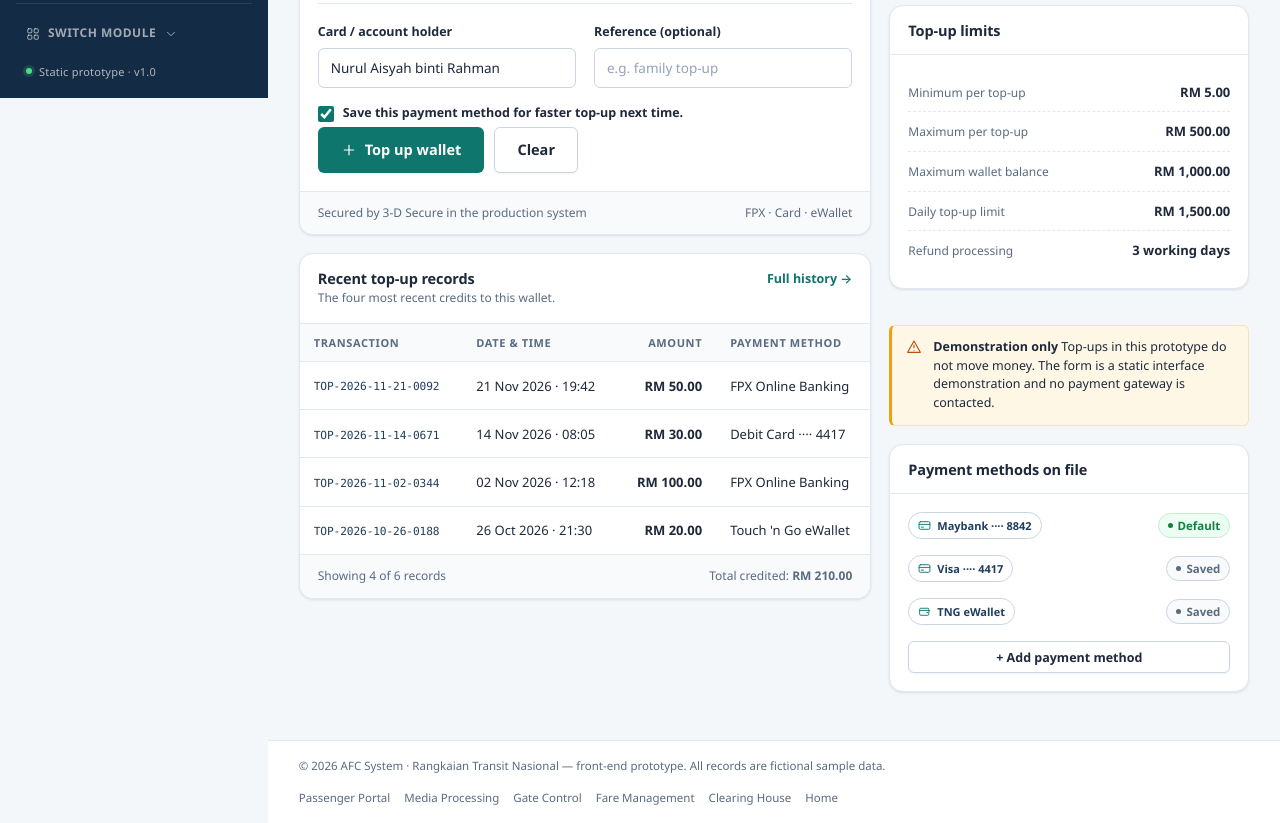
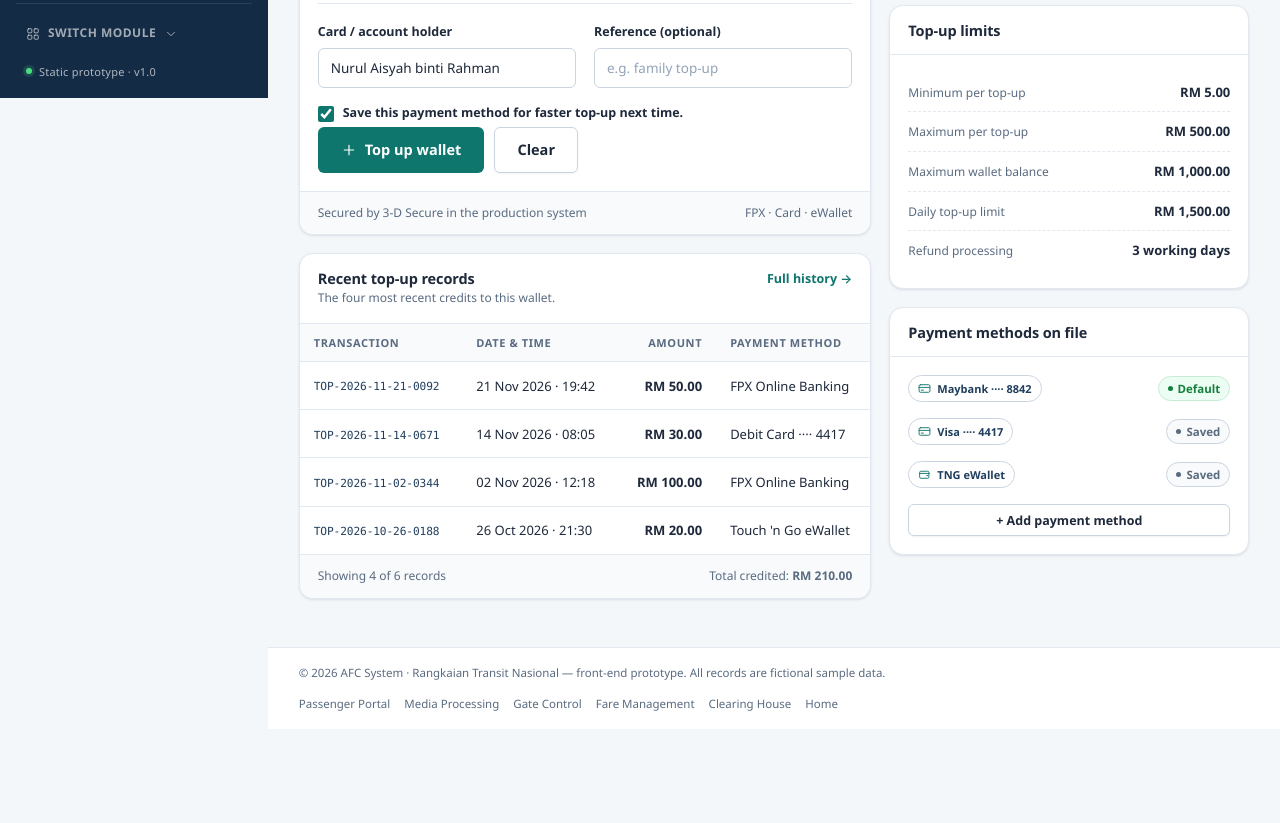
Before and after one commit to aizat40/Source-Code, a plain HTML site: page AFC-System/pages/wallet.html in a window 1280 px wide. Shown: the part 702-1525 px from the top of the page. After the commit the page ends 1431 px from the top, so only its background shows below. Drawn offline with Linux system fonts and the light colour scheme.

Commit message:
Update wallet.html

```diff
--- a/AFC-System/pages/wallet.html
+++ b/AFC-System/pages/wallet.html
@@ -130,7 +130,7 @@
 
     <section class="card "><div class="card__head"><div><h2 class="card__title">Top-up limits</h2></div></div><div class="card__body"><dl class="kv "><div><dt>Minimum per top-up</dt><dd>RM 5.00</dd></div><div><dt>Maximum per top-up</dt><dd>RM 500.00</dd></div><div><dt>Maximum wallet balance</dt><dd>RM 1,000.00</dd></div><div><dt>Daily top-up limit</dt><dd>RM 1,500.00</dd></div><div><dt>Refund processing</dt><dd>3 working days</dd></div></dl></div></section>
 
-    <div class="alert alert--warning"><svg class="alert__icon" viewBox="0 0 24 24" fill="none" stroke="currentColor" stroke-width="1.7" stroke-linecap="round" stroke-linejoin="round" aria-hidden="true"><path d="M12 3 2.5 20h19L12 3Z"/><path d="M12 9v4M12 17h.01"/></svg><div><strong>Demonstration only</strong> Top-ups in this prototype do not move money. The form is a static interface demonstration and no payment gateway is contacted.</div></div>
+
 
     <section class="card "><div class="card__head"><div><h2 class="card__title">Payment methods on file</h2></div></div><div class="card__body">
       <div class="inline-list" style="justify-content:space-between">
```
